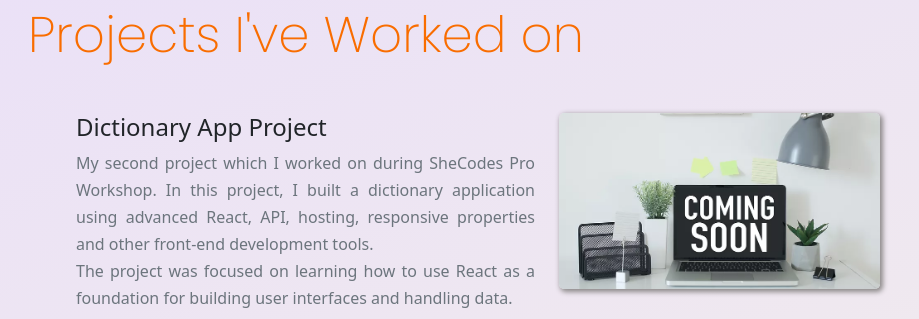
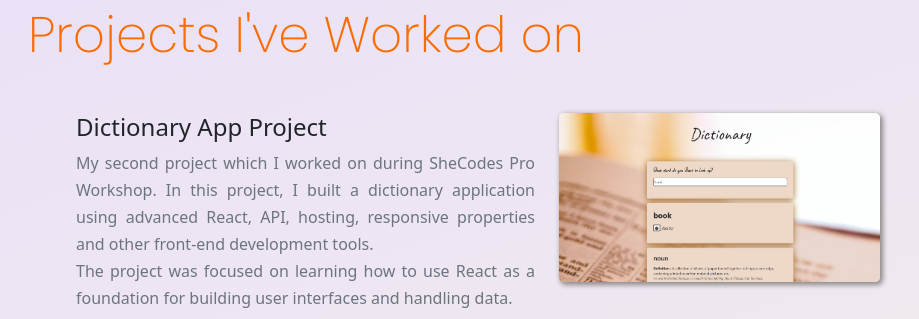
Before and after one commit to Niloo-NL/Portfolio-project-responisve-workshop, a plain HTML site: page index.html in a window 1280 px wide. Shown: the part 2941-3260 px from the top of the page, without its empty margins (162-1081 px from the left). Drawn offline with nearby package versions, Linux system fonts and the light colour scheme; a web font is replaced by a local one.

Commit message:
Added new react projects

```diff
--- a/index.html
+++ b/index.html
@@ -234,7 +234,7 @@
 
    <div class="col-5 d-none d-lg-block">
                 <img
-                  src="images/Coming soon.webp"
+                  src="images/dictionary app.png"
                   class="img-fluid project-images"
                   alt="Dictionary App Project Preview"
                 />
```
Also changed, not shown: contact.html (+0 -1 lines), images/dictionary app.png (added), images/react weath app.png.
